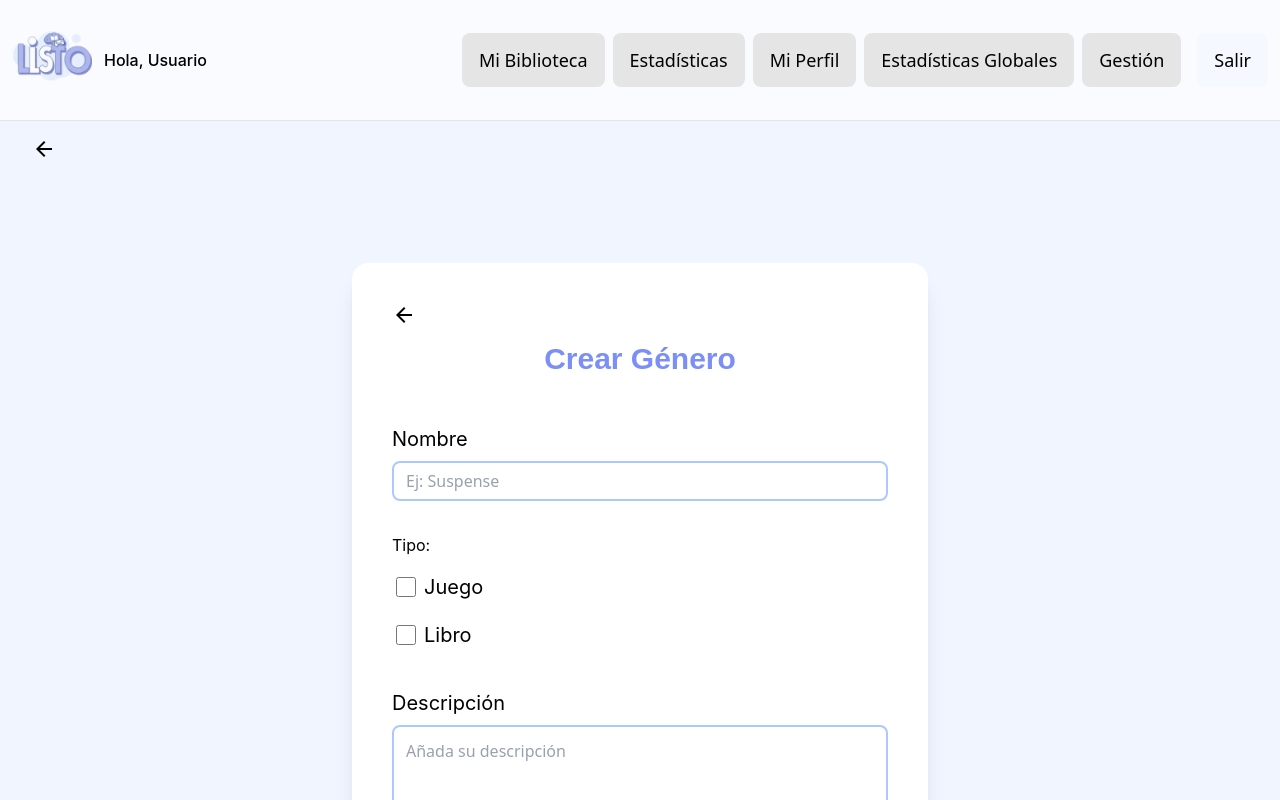
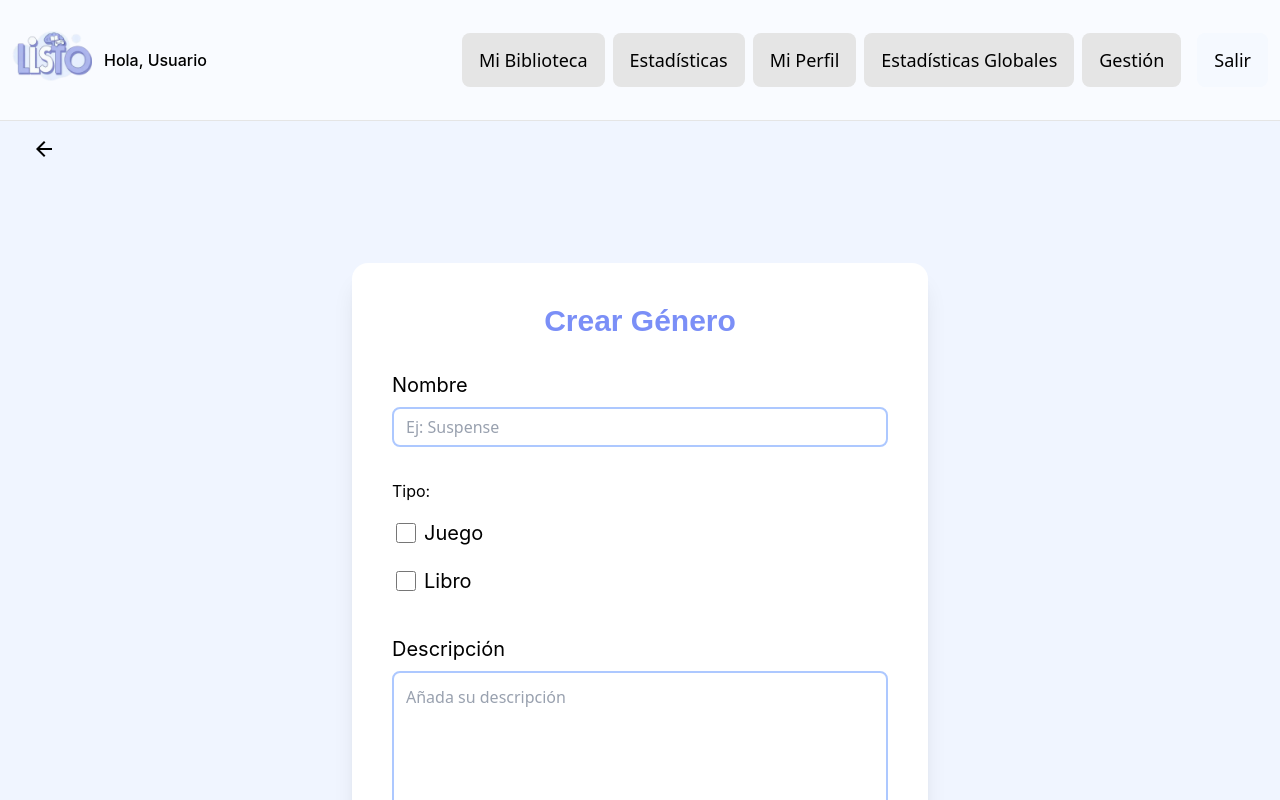
Before and after one commit to egilp04/listO, a React (Vite) app: page /genero in a window 1280 px wide. Shown: the top 800 px of the page. Built offline with nearby package versions, Linux system fonts and the light colour scheme.

Commit message:
Corrección del form genero y el espacio en la página del form genero.

```diff
--- a/src/componentes/Formularios/Genero.tsx
+++ b/src/componentes/Formularios/Genero.tsx
@@ -13,7 +13,6 @@ interface RegistroProps extends FormHTMLAttributes<HTMLFormElement> {
 export const Genero = ({ error, crear, ...props }: RegistroProps) => {
 
     const navigate = useNavigate();
-
     const titulo = crear ? "Crear Género" : "Modificar Género";
 
     const handleNavigation = (e: MouseEvent) => {
@@ -22,22 +21,12 @@ export const Genero = ({ error, crear, ...props }: RegistroProps) => {
     };
 
     return (
-        <div className="flex justify-center items-center w-full min-h-screen p-4">
+
+        <div className="flex justify-center w-full p-4">
 
             <form className="card-genero" {...props}>
 
-                <div className="header-genero">
-                    <div className="w-full">
-                        <span
-                            className="material-symbols-outlined cursor-pointer hover:text-gray-500"
-                            onClick={handleNavigation}
-                        >
-                            arrow_back
-                        </span>
-                    </div>
-
-                    <h3 className="titulo-genero">{titulo}</h3>
-                </div>
+                <h3 className="titulo-genero">{titulo}</h3>
 
                 <div className="form-body">
                     <Inputs label="Nombre" type="text" name="nombre_item" placeholder="Ej: Suspense" />
--- a/src/pages/FormularioGestionGeneros.tsx
+++ b/src/pages/FormularioGestionGeneros.tsx
@@ -2,7 +2,7 @@ import { Genero } from "../componentes/Formularios/Genero";
 
 const FormularioGestionGeneros = () => {
   return (
-    <div className="bg-primary-200 flex flex-col min-h-screen">
+    <div className="bg-primary-200 flex flex-col mb-4">
       <Genero crear={true}></Genero>
     </div>
   );
```
